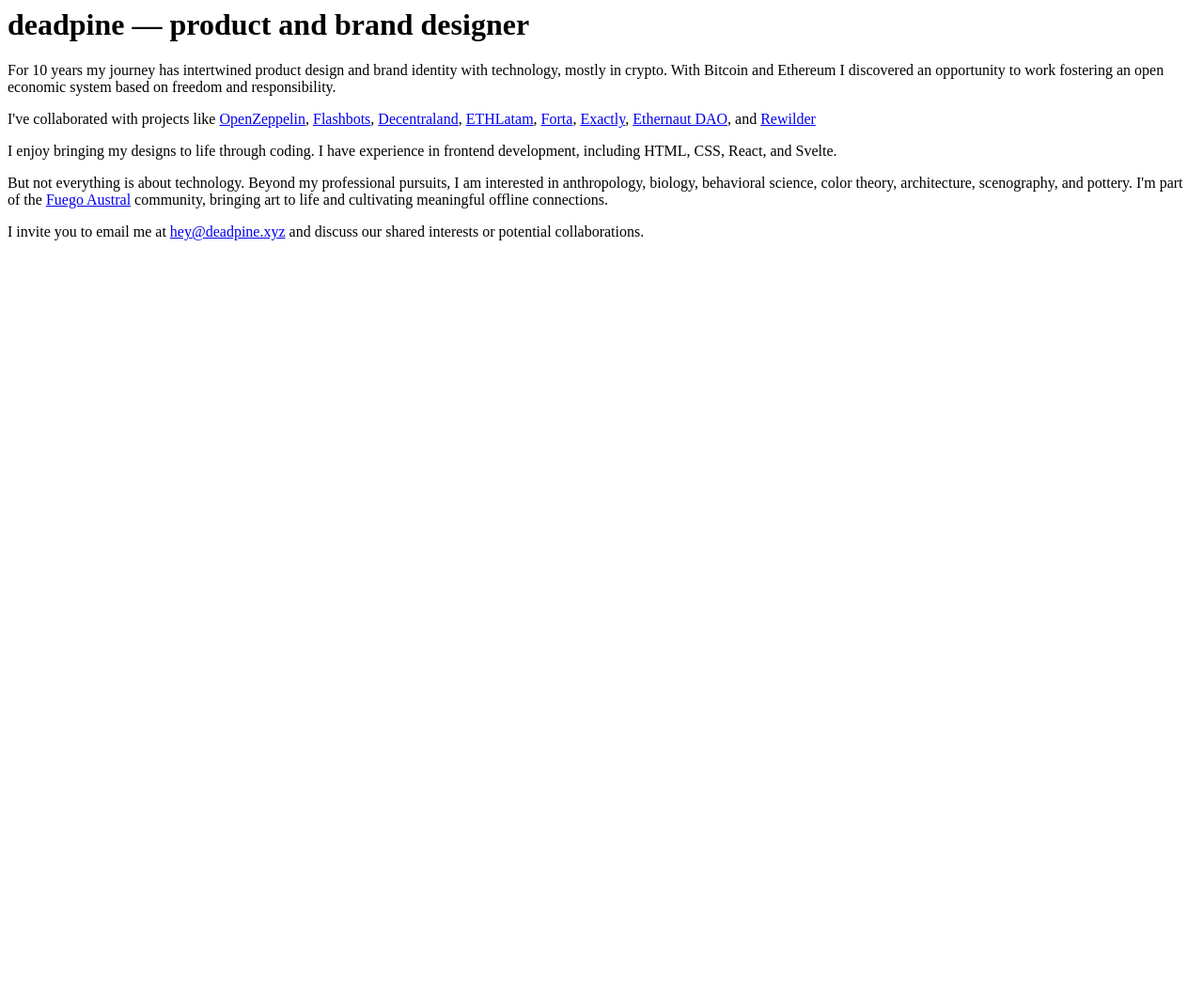
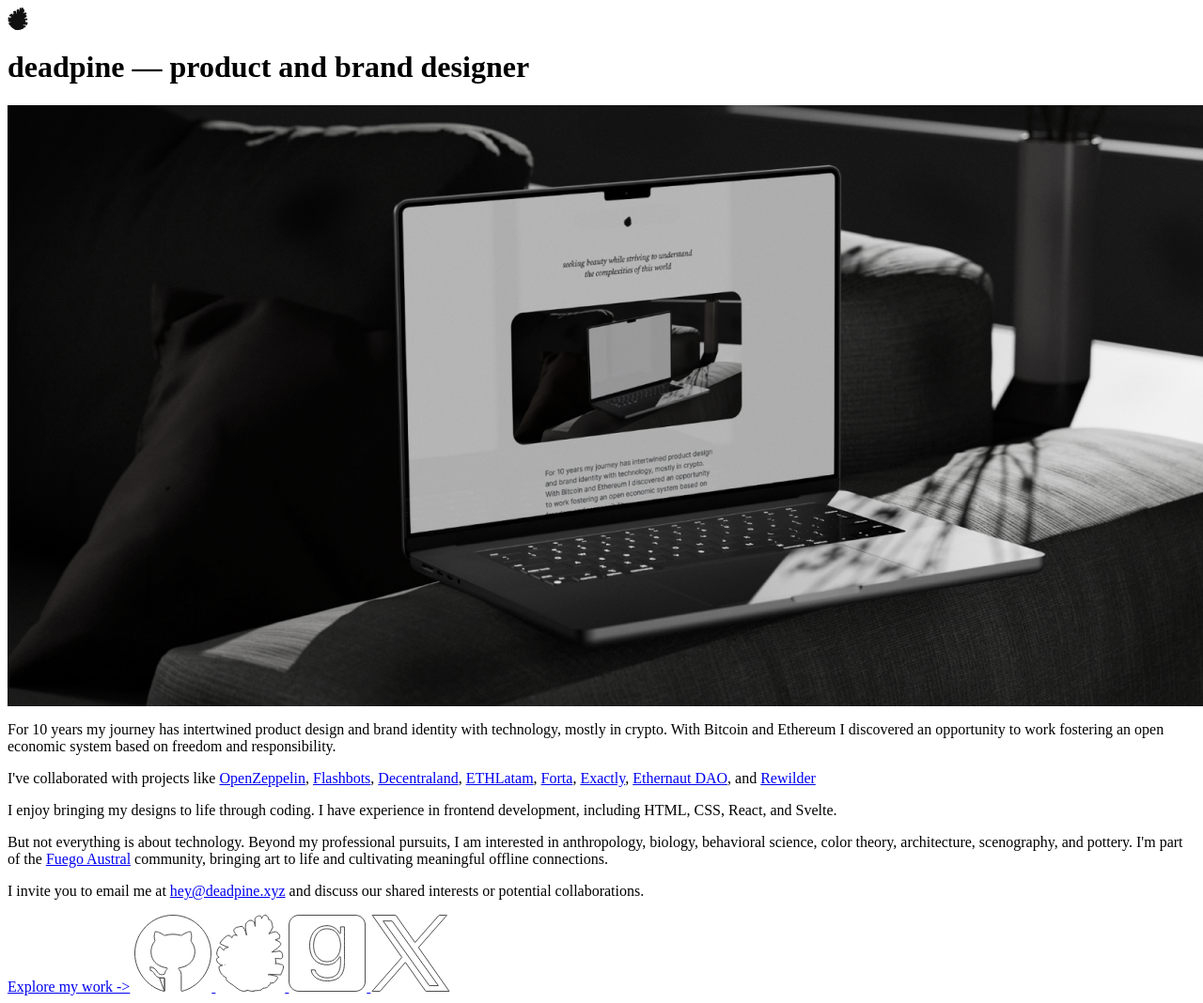
Before and after one commit to deadpine/web-development, a plain HTML site: page index.html in a window 1280 px wide. Shown: the whole page at 94% size. Before the commit the page ends 800 px from the top, so only its background shows below. Drawn offline with Linux system fonts and the light colour scheme.

Commit message:
add images

```diff
--- a/index.html
+++ b/index.html
@@ -3,7 +3,9 @@
 		<title>deadpine</title>
 	</head>
 	<body>
+    <img src="./img/deadpine-logo.svg" />
 		<h1>deadpine — product and brand designer</h1>
+    <img src="./img/cover.jpg" />
 		<p>
       For 10 years my journey has intertwined product design and brand identity with technology, mostly in crypto. With Bitcoin and Ethereum I discovered an opportunity to work fostering an open economic system based on freedom and responsibility.
     </p>
@@ -28,5 +30,19 @@
     <p>
       I invite you to email me at <a href="mailto:hey@deadpine.xyz">hey@deadpine.xyz</a> and discuss our shared interests or potential collaborations.
     </p>
+    <a href="https://deadpine.xyz" target="_blank" >Explore my work -></a>
+
+    <a href="https://github.com/deadpine" target="_blank" >
+      <img src="./img/github.svg" />
+    </a>
+    <a href="https://store.deadpine.xyz/" target="_blank" >
+      <img src="./img/store.svg" />
+    </a>
+    <a href="https://goodreads.com/deadpine" target="_blank" >
+      <img src="./img/goodreads.svg" />
+    </a>
+    <a href="https://x.com/deadpine_xyz" target="_blank" >
+      <img src="./img/x.svg" />
+    </a>
 	</body>
 </html>
```
